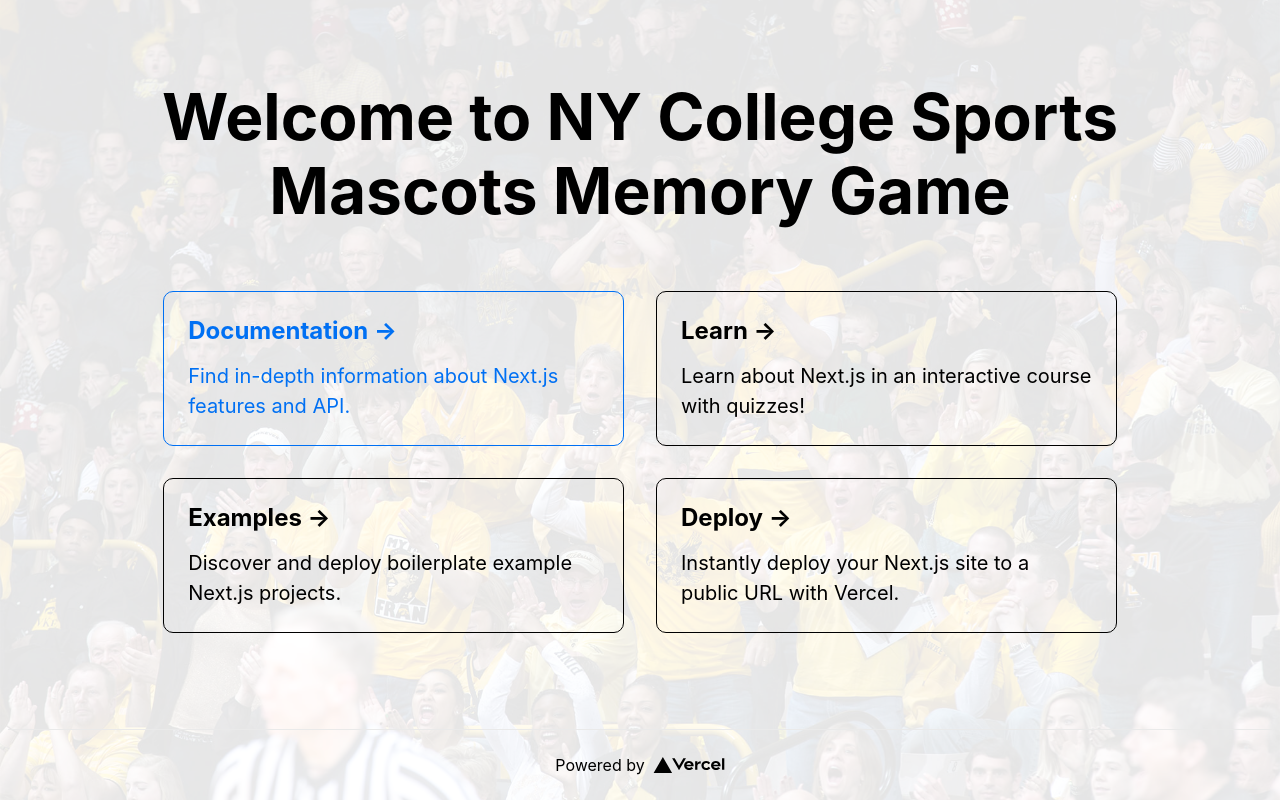
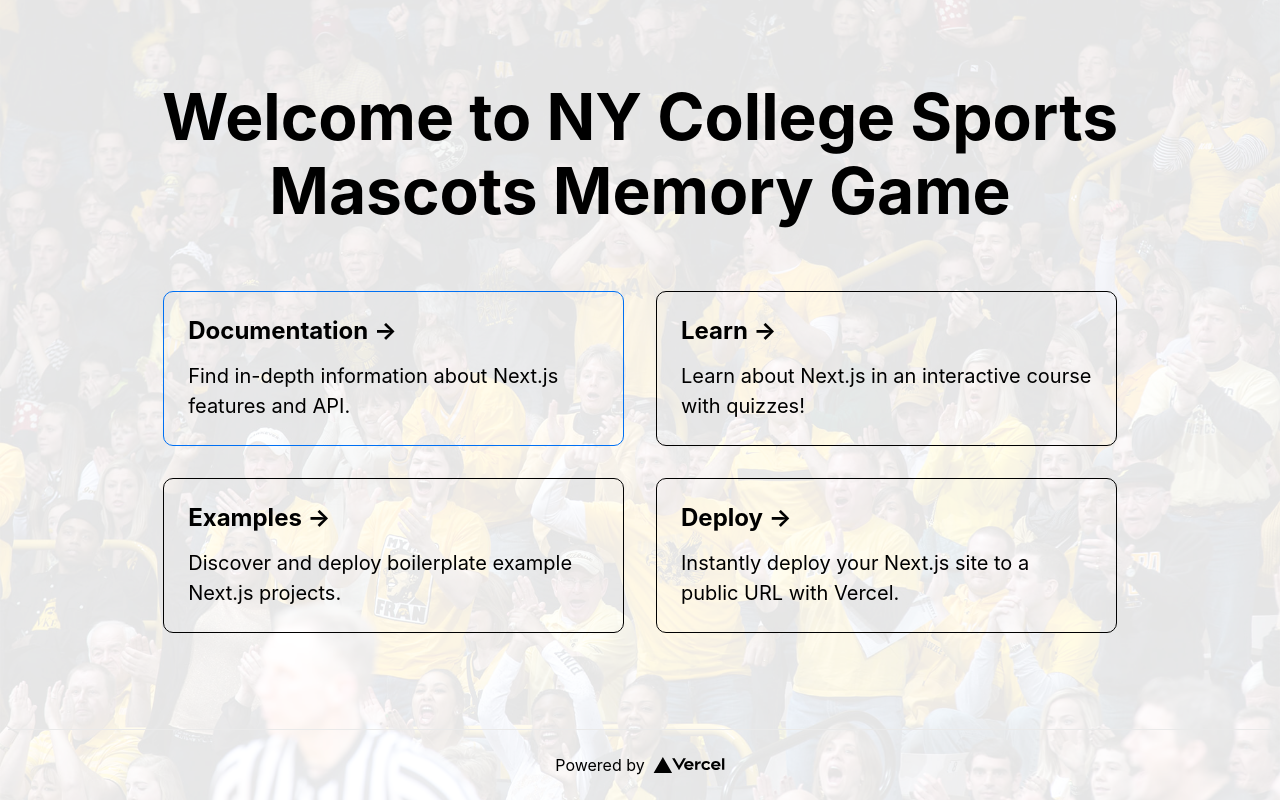
Before and after one commit to IshLovesLucy/college-sport-mascots-card-game, a Next.js app in the folder mascots-card-app/: page / in a window 1280 px wide. In both pictures the pointer is over the link 393 px from the left and 368 px from the top of the page. Built offline with nearby package versions, Linux system fonts and the light colour scheme.

Commit message:
chore: extra unused css

```diff
--- a/mascots-card-app/styles/Home.module.css
+++ b/mascots-card-app/styles/Home.module.css
@@ -37,17 +37,6 @@
   justify-content: center;
   align-items: center;
   flex-grow: 1;
-}
-
-.title a {
-  color: #0070f3;
-  text-decoration: none;
-}
-
-.title a:hover,
-.title a:focus,
-.title a:active {
-  text-decoration: underline;
 }
 
 .title {
@@ -97,10 +86,7 @@
   width: 45%;
 }
 
-.card:hover,
-.card:focus,
-.card:active {
-  color: #0070f3;
+.card:hover {
   border-color: #0070f3;
 }
 
```
